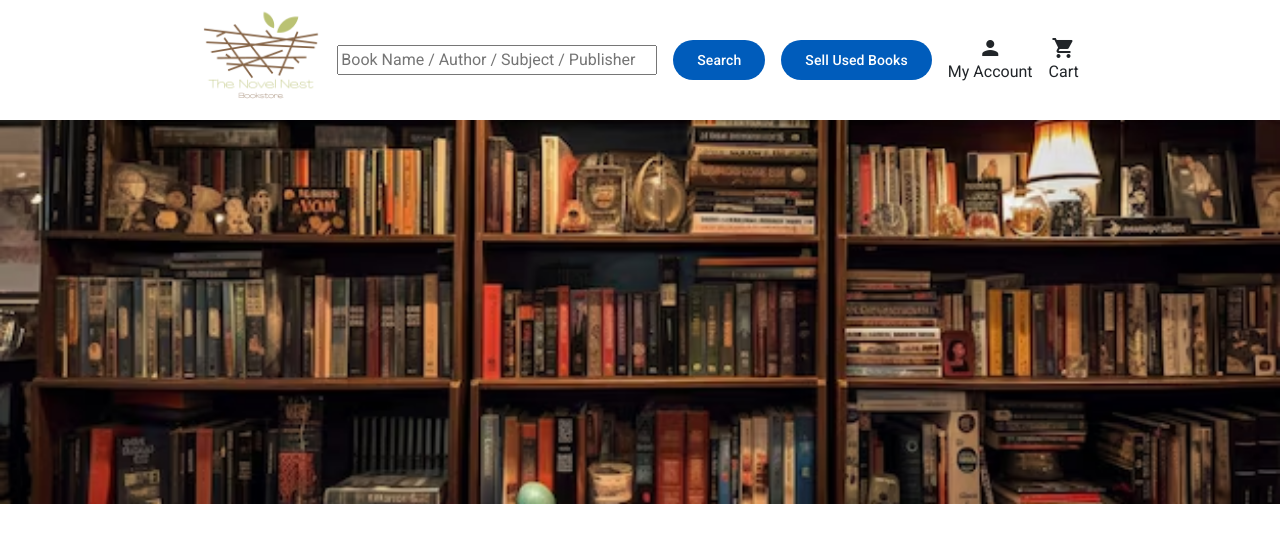
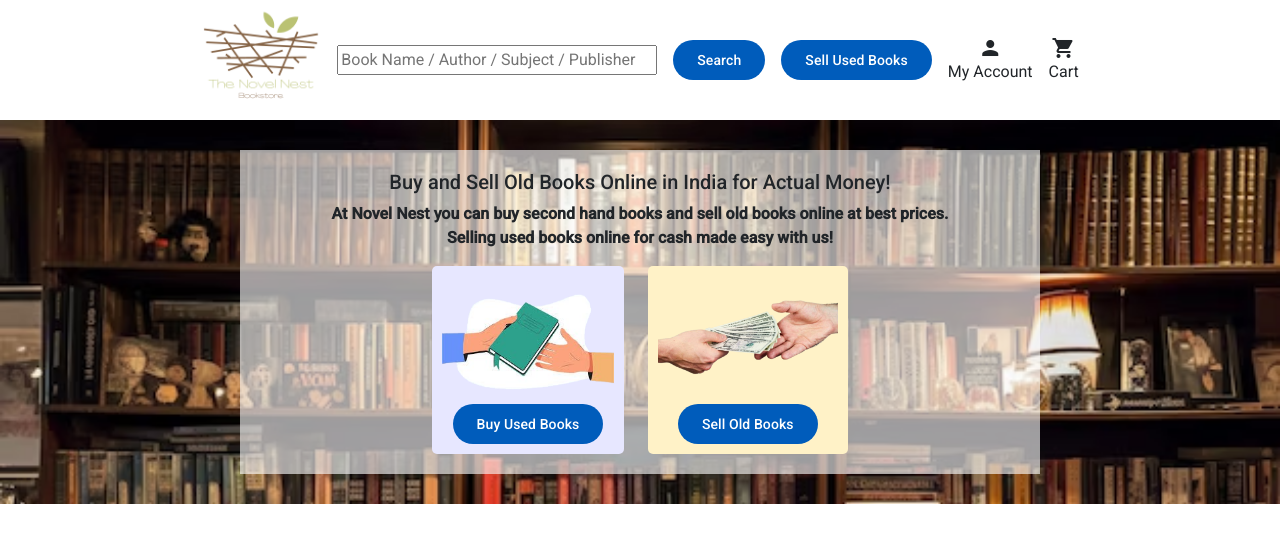
Before and after one commit to nehag66/NovelNest, an Angular app in the folder novelNest/: page / in a window 1280 px wide. Shown: the top 542 px of the page. Built offline with nearby package versions, Linux system fonts and the light colour scheme.

Commit message:
buy-sell big buttons UI finalized

```diff
--- a/novelNest/src/app/banner/banner.component.html
+++ b/novelNest/src/app/banner/banner.component.html
@@ -1,3 +1,24 @@
 <div class="image-container">
-    <img src="library-banner.avif" alt="banner-image"/>
+	<img src="library-banner.avif" alt="banner-image" />
+	<div class="content">
+		<h5>Buy and Sell Old Books Online in India for Actual Money!</h5>
+		At Novel Nest you can buy second hand books and sell old books online at
+		best prices.
+		<br />
+		Selling used books online for cash made easy with us!
+		<div class="d-flex justify-content-center gap-4 mt-3">
+			<div class="buy-sell-btns big-buy-btn">
+                <div class="big-btns-img">
+                    <img src="buy-books.png" alt="buy-books" class="contained-buy-img"/>
+                </div>
+                <button mat-flat-button>Buy Used Books</button>
+			</div>
+			<div class="buy-sell-btns big-sell-btn">
+                <div class="big-btns-img">
+                    <img src="sell-books.png" alt="sell-books" class="contained-sell-img"/>
+                </div>
+                <button mat-flat-button>Sell Old Books</button>
+			</div>
+		</div>
+	</div>
 </div>
--- a/novelNest/src/app/banner/banner.component.scss
+++ b/novelNest/src/app/banner/banner.component.scss
@@ -1,3 +1,64 @@
+// .image-container {
+// 	position: relative;
+// 	width: 100%;
+// 	height: 24rem;
+// 	overflow: hidden;
+// }
+
+// .image-container img {
+// 	position: absolute;
+// 	top: 0;
+// 	left: 0;
+// 	width: 100%;
+// 	height: 100%;
+// 	object-fit: cover; /* Ensures the image covers the entire container */
+// 	z-index: 1; /* Sets the stacking order */
+// }
+
+// .content {
+// 	position: relative;
+// 	z-index: 2; /* Brings the content in front of the image */
+// 	color: white; /* Optional: Change text color for better visibility */
+// 	padding: 20px;
+// 	text-align: center;
+// }
+
+// .buy-sell-btns {
+// 	height: 10rem;
+//     border-radius: 5px;
+//     padding: 7rem;
+//     display: flex;
+// }
+// .buy-sell-btns {
+// 	padding: 10px; /* Optional: Add some padding */
+// 	max-width: 300px; /* Adjust as needed */
+// 	max-height: 300px; /* Adjust as needed */
+// 	display: flex;
+// 	justify-content: center;
+// 	align-items: center;
+// 	overflow: hidden; /* Ensure content doesn't overflow */
+//   }
+
+.big-buy-btn {
+	background-color: #e7e7ff;
+}
+
+.big-sell-btn {
+	background-color: #fff2c7;
+}
+
+// .big-buy-btn img {
+// 	height: 5rem;
+// 	object-fit: contain; /* Ensure the image fits within the container */
+// 	display: block; /* Ensure the image is a block element */
+// }
+
+// .big-sell-btn img {
+// 	height: 5rem;
+// 	object-fit: contain; /* Ensure the image fits within the container */
+// 	display: block; /* Ensure the image is a block element */
+// }
+
 .image-container {
 	position: relative;
 	width: 100%;
@@ -6,10 +67,40 @@
 }
 
 .image-container img {
+	width: 100%;
+	height: auto;
+	display: block;
+	object-fit: cover;
+}
+
+.content {
 	position: absolute;
-	top: 0;
-	left: 0;
-	width: 100%;
-	height: 100%;
-	object-fit: cover; /* Ensures the image covers the entire container */
+    top: 50%;
+    left: 50%;
+    transform: translate(-50%, -50%);
+    background-color: rgb(255 255 255 / 61%);
+    padding: 20px;
+    text-align: center;
+    width: 80%;
+    max-width: 800px;
+	font-weight: 600;
 }
+
+.buy-sell-btns {
+	border-radius: 5px;
+	padding: 10px;
+	max-width: 200px; /* Adjust button container max-width as needed */
+	text-align: center;
+}
+
+.contained-buy-img,
+.contained-sell-img {
+	max-width: 100%;
+	max-height: 100%;
+	object-fit: contain; /* Ensure the images fit within their containers */
+	display: block;
+}
+
+.big-btns-img {
+	height: 8rem;
+}
--- a/novelNest/src/app/banner/banner.component.ts
+++ b/novelNest/src/app/banner/banner.component.ts
@@ -1,9 +1,10 @@
 import { Component } from '@angular/core';
+import { MatButtonModule } from '@angular/material/button';
 
 @Component({
 	selector: 'app-banner',
 	standalone: true,
-	imports: [],
+	imports: [MatButtonModule],
 	templateUrl: './banner.component.html',
 	styleUrl: './banner.component.scss',
 })
```
Also changed, not shown: novelNest/public/buy-books.png (added), novelNest/public/sell-books.png (added).
